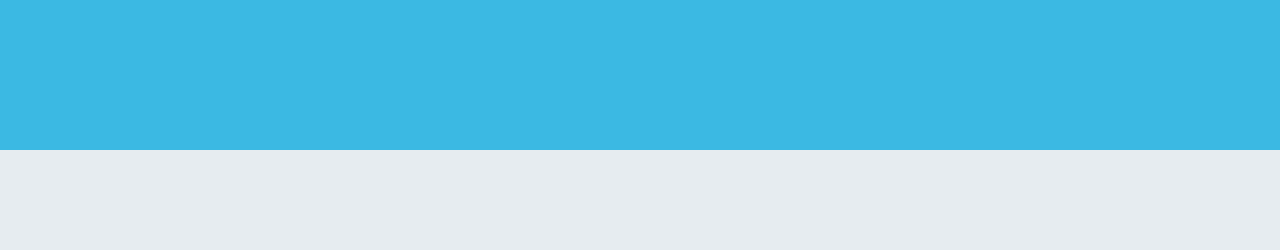
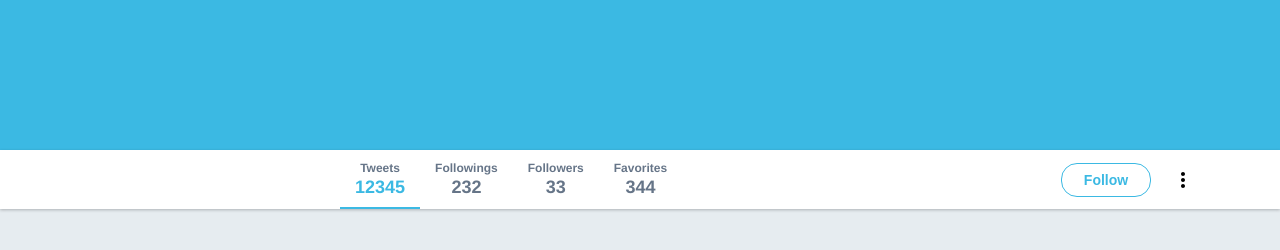
Before and after one commit to jhonatan-JS/FlexBox, a plain HTML site: page index.html in a window 1280 px wide. Shown: the part 276-526 px from the top of the page. Drawn offline with Linux system fonts and the light colour scheme.

Commit message:
Barra superior

```diff
--- a/index.html
+++ b/index.html
@@ -27,5 +27,36 @@
     <div class="banner">
         <h1>Twitter do developer-Js</h1>
     </div>
+
+    <div class="bar">
+        <div class="content">
+            <ul>
+                <li class="active">
+                    <span>Tweets</span>
+                    <strong>12345</strong>
+                </li>
+
+                <li>
+                    <span>Followings</span>
+                    <strong>232</strong>
+                </li>
+
+                <li>
+                    <span>Followers</span>
+                    <strong>33</strong>
+                </li>
+
+                <li>
+                    <span>Favorites</span>
+                    <strong>344</strong>
+                </li>
+            </ul>
+
+            <div class="actions">
+                <button>Follow</button>
+                <img src="/images/more.svg" alt="More">
+            </div>
+        </div>
+    </div>
 </body>
 </html>
--- a/styles.css
+++ b/styles.css
@@ -113,3 +113,81 @@ div.banner {
 
     color: #fff;
 }
+
+div.bar {
+    height: 59px;
+    background: #FFF;
+    box-shadow: 0 1px 3px rgba(0, 0, 0, 0.25);
+}
+
+div.bar .content {
+    display: flex;
+    justify-content: space-between;
+    align-items: center;
+    padding-left: 285px;
+    height: 100%;
+}
+
+div.bar .content ul {
+    display: flex;
+    list-style: none;
+    height: 100%;
+}
+
+div.bar .content ul li {
+    display: flex;
+    flex-direction: column;
+    justify-content: center;
+    align-items: center;
+    padding: 0 15px;
+    position: relative;
+}
+
+div.bar .content ul li.active::after {
+    content: "";
+    width: 100%;
+    height: 2px;
+    position: absolute;
+    bottom: 0;
+    left: 0;
+    background: #3bb9e3;
+}
+
+div.bar .content ul li span {
+    color: #667588;
+    font-size: 12px;
+    font-weight: bold;
+}
+
+div.bar .content ul li strong {
+    color: #667588;
+    font-size: 18px;
+    font-weight: bold;
+    margin-top: 2px;
+}
+
+div.bar .content ul li.active strong {
+    color: #3bb9e3;
+}
+
+div.bar .content .actions {
+    display: flex;
+}
+
+div.bar .content .actions button {
+    height: 34px;
+    background: #FFF;
+
+    display: flex;
+    align-items: center;
+    justify-content: center;
+
+    width: 90px;
+    font-weight: bold;
+    font-size: 14px;
+    color: #3bb9e3;
+    border: 1px solid #3bb9e3;
+    border-radius: 16px;
+
+    margin-right: 20px;
+}
```
Also changed, not shown: images/more.svg (added).
